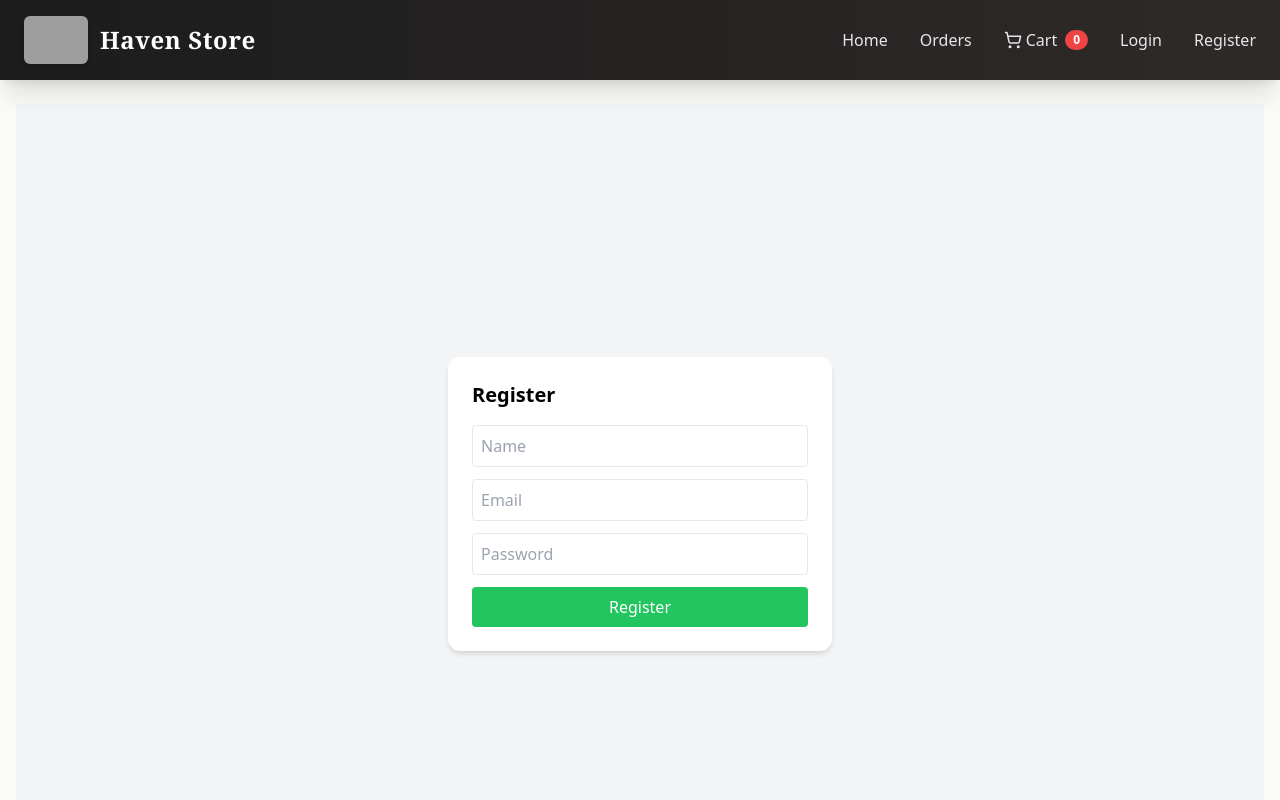
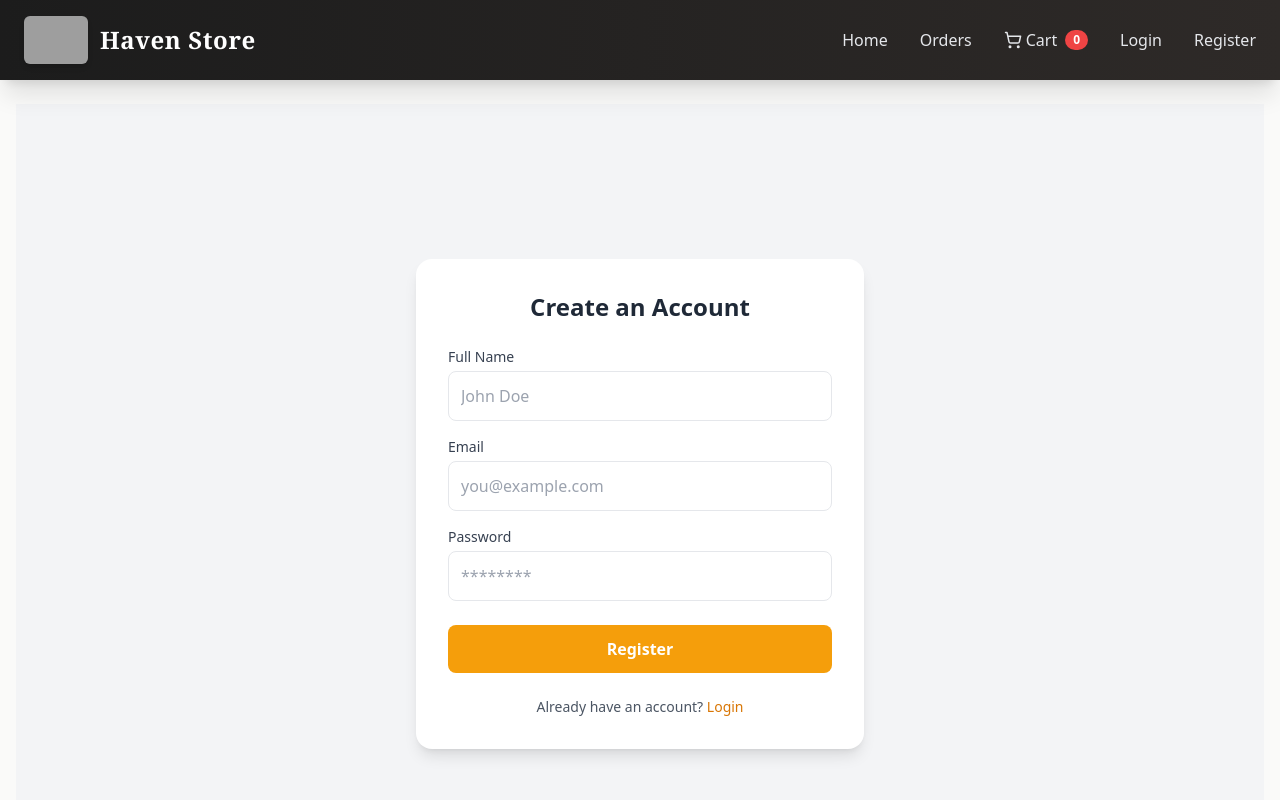
Before and after one commit to Emokeira/haven-store, a React (Vite) app in the folder client/: page /register in a window 1280 px wide. Shown: the top 800 px of the page. Built offline with nearby package versions, Linux system fonts and the light colour scheme; grey boxes are pictures that could not be loaded.

Commit message:
feat(frontend): implement Register page
- User registration form connected to backend
- Validates input and stores JWT on success

```diff
--- a/client/src/pages/Register.jsx
+++ b/client/src/pages/Register.jsx
@@ -1,15 +1,28 @@
 import { useState, useContext } from "react";
 import { AuthContext } from "../context/AuthContext";
+import { useNavigate, Link } from "react-router-dom";
 
 export default function Register() {
   const { login } = useContext(AuthContext);
+  const navigate = useNavigate();
+
   const [name, setName] = useState("");
   const [email, setEmail] = useState("");
   const [password, setPassword] = useState("");
   const [error, setError] = useState("");
+  const [loading, setLoading] = useState(false);
 
   const handleSubmit = async (e) => {
     e.preventDefault();
+
+    if (!name || !email || !password) {
+      setError("All fields are required");
+      return;
+    }
+
+    setLoading(true);
+    setError("");
+
     try {
       const res = await fetch("http://localhost:5000/api/auth/register", {
         method: "POST",
@@ -21,39 +34,90 @@ export default function Register() {
       if (!res.ok) throw new Error(data.error || "Registration failed");
 
       login(data.user, data.token);
-      window.location.href = "/";
+      navigate("/"); // stay SPA-friendly
     } catch (err) {
       setError(err.message);
+    } finally {
+      setLoading(false);
     }
   };
 
   return (
-    <div className="flex justify-center items-center min-h-screen bg-gray-100">
-      <form onSubmit={handleSubmit} className="bg-white p-6 rounded-xl shadow-md w-96">
-        <h2 className="text-xl font-bold mb-4">Register</h2>
-        {error && <p className="text-red-500">{error}</p>}
+    <div className="flex justify-center items-center min-h-screen bg-gray-100 px-4">
+      <form
+        onSubmit={handleSubmit}
+        className="bg-white p-8 rounded-2xl shadow-lg w-full max-w-md"
+      >
+        <h2 className="text-2xl font-bold text-center mb-6 text-gray-800">
+          Create an Account
+        </h2>
+
+        {error && (
+          <div className="bg-red-100 text-red-700 p-3 rounded-lg mb-4 text-sm">
+            {error}
+          </div>
+        )}
+
+        <div className="mb-4">
+          <label className="block text-sm font-medium text-gray-700 mb-1">
+            Full Name
+          </label>
           <input
             type="text"
-          placeholder="Name"
+            placeholder="John Doe"
             value={name}
             onChange={(e) => setName(e.target.value)}
-          className="w-full p-2 border rounded mb-3"
+            className="w-full p-3 border rounded-lg focus:outline-none focus:ring-2 focus:ring-amber-500"
+            disabled={loading}
           />
+        </div>
+
+        <div className="mb-4">
+          <label className="block text-sm font-medium text-gray-700 mb-1">
+            Email
+          </label>
           <input
             type="email"
-          placeholder="Email"
+            placeholder="you@example.com"
             value={email}
             onChange={(e) => setEmail(e.target.value)}
-          className="w-full p-2 border rounded mb-3"
+            className="w-full p-3 border rounded-lg focus:outline-none focus:ring-2 focus:ring-amber-500"
+            disabled={loading}
           />
+        </div>
+
+        <div className="mb-6">
+          <label className="block text-sm font-medium text-gray-700 mb-1">
+            Password
+          </label>
           <input
             type="password"
-          placeholder="Password"
+            placeholder="********"
             value={password}
             onChange={(e) => setPassword(e.target.value)}
-          className="w-full p-2 border rounded mb-3"
+            className="w-full p-3 border rounded-lg focus:outline-none focus:ring-2 focus:ring-amber-500"
+            disabled={loading}
           />
-        <button className="w-full bg-green-500 text-white p-2 rounded">Register</button>
+        </div>
+
+        <button
+          type="submit"
+          disabled={loading}
+          className={`w-full py-3 rounded-lg text-white font-semibold transition ${
+            loading
+              ? "bg-amber-300 cursor-not-allowed"
+              : "bg-amber-500 hover:bg-amber-600"
+          }`}
+        >
+          {loading ? "Registering..." : "Register"}
+        </button>
+
+        <p className="text-sm text-gray-600 mt-6 text-center">
+          Already have an account?{" "}
+          <Link to="/login" className="text-amber-600 hover:underline">
+            Login
+          </Link>
+        </p>
       </form>
     </div>
   );
```
Lines whose indentation alone changed are shown as unchanged.
